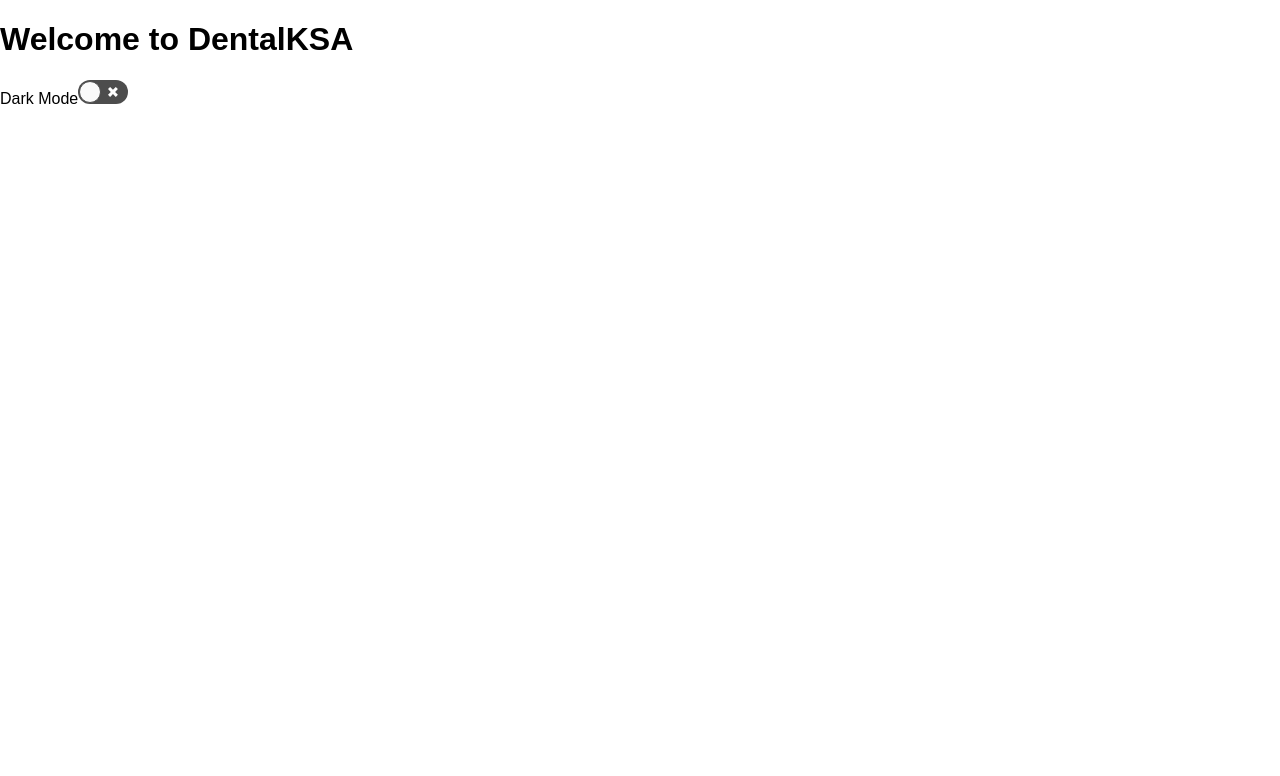
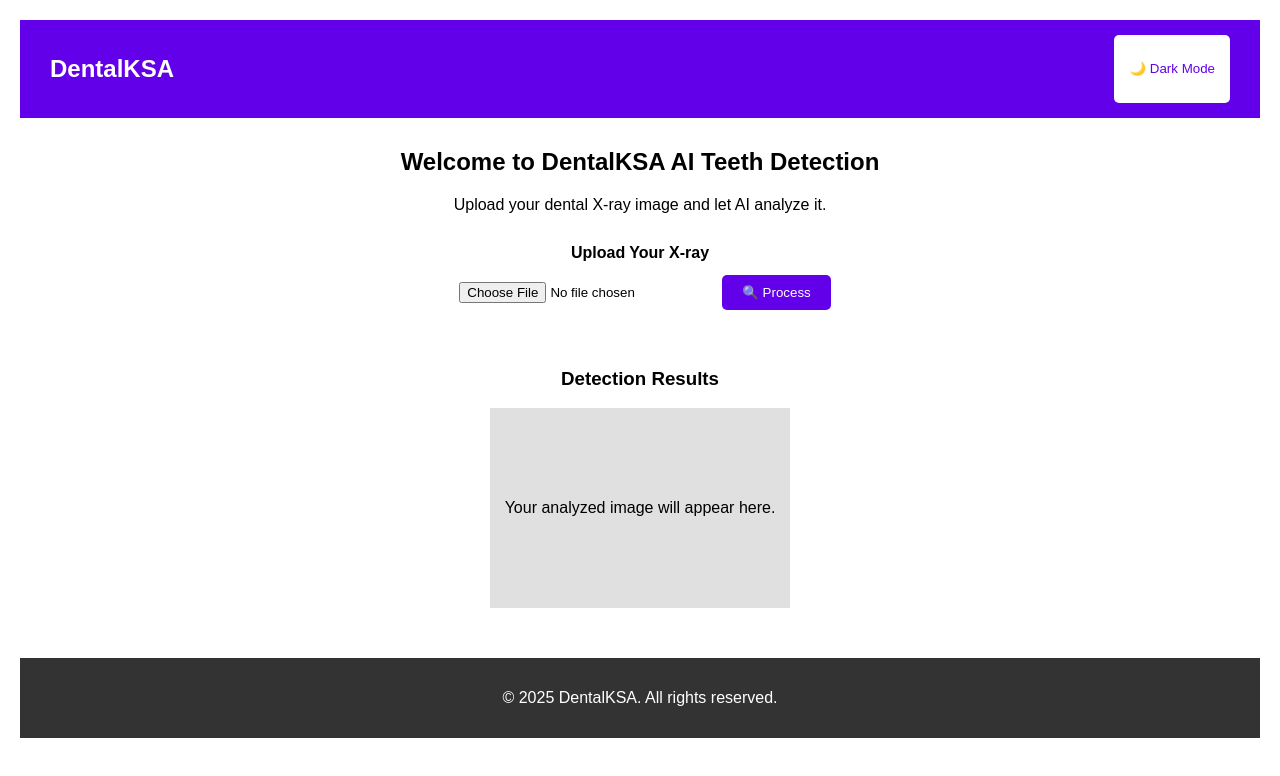
Before and after one commit to ToXnop1/dentalksa, a React (Create React App) app: page / in a window 1280 px wide. Shown: the top 776 px of the page. Built offline with nearby package versions, Linux system fonts and the light colour scheme.

Commit message:
Removed homepage from package.json to fix build issue

```diff
--- a/src/App.js
+++ b/src/App.js
@@ -1,30 +1,42 @@
-import React, { useState } from 'react';
-import './App.css';
-import Toggle from 'react-toggle';
-import 'react-toggle/style.css';
+import React, { useState } from "react";
+import "./App.css";
 
 function App() {
   const [darkMode, setDarkMode] = useState(false);
 
   const toggleDarkMode = () => {
     setDarkMode(!darkMode);
-    if (!darkMode) {
-      document.body.classList.add('dark-mode');
-    } else {
-      document.body.classList.remove('dark-mode');
-    }
+    document.body.classList.toggle("dark-mode", !darkMode);
   };
 
   return (
-    <div className="App">
-      <h1>Welcome to DentalKSA</h1>
-      <label>
-        Dark Mode
-        <Toggle
-          defaultChecked={darkMode}
-          onChange={toggleDarkMode}
-        />
-      </label>
+    <div className={`app-container ${darkMode ? "dark" : "light"}`}>
+      <nav className="navbar">
+        <h1 className="logo">DentalKSA</h1>
+        <button onClick={toggleDarkMode} className="toggle-btn">
+          {darkMode ? "🌞 Light Mode" : "🌙 Dark Mode"}
+        </button>
+      </nav>
+
+      <header className="header">
+        <h2>Welcome to DentalKSA AI Teeth Detection</h2>
+        <p>Upload your dental X-ray image and let AI analyze it.</p>
+      </header>
+
+      <section className="upload-section">
+        <label className="upload-label">Upload Your X-ray</label>
+        <input type="file" accept="image/*" className="upload-input" />
+        <button className="process-btn">🔍 Process</button>
+      </section>
+
+      <section className="results-section">
+        <h3>Detection Results</h3>
+        <div className="image-placeholder">Your analyzed image will appear here.</div>
+      </section>
+
+      <footer className="footer">
+        <p>© 2025 DentalKSA. All rights reserved.</p>
+      </footer>
     </div>
   );
 }
```
Also changed, not shown: package.json (+8 -11 lines), 1 other file (tests, documents, lock files or other folders).
